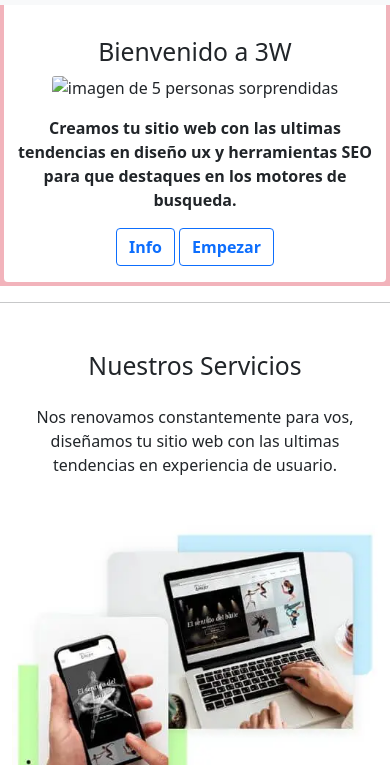
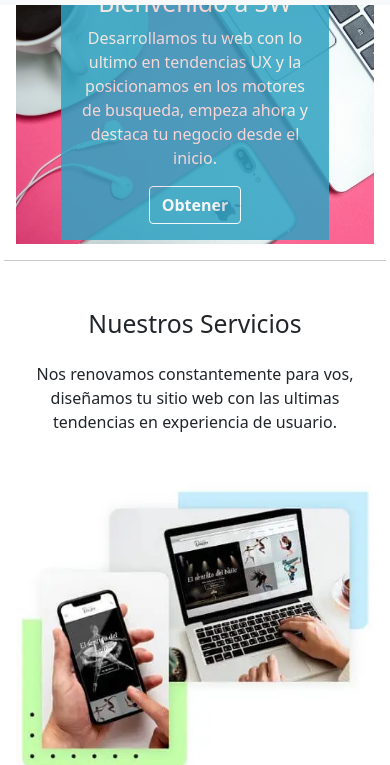
Before and after one commit to Daniela-Admi/3w, a website: page index.html in a window 390 px wide. Shown: the part 79-844 px from the top of the page. Drawn offline with nearby package versions, Linux system fonts and the light colour scheme; files that its build step writes are made by us from their sources.

Commit message:
adicionando cambios

```diff
--- a/index.html
+++ b/index.html
@@ -180,36 +180,29 @@
       </div>
     </div>
     <!--banner encabezado bienvenida en version mobile -->
-    <div class="container-fluid d-sm-none .d-md-block" id="mobile">
+    <div class="container-fluid d-sm-none .d-md-block">
       <div class="row justify-content-sm-center mt-5 p-1">
         <!-- card titulo y texto -->
         <div class="card text-center">
-          <div class="card-title mb-3 mt-5">
-            <h2>Bienvenido a 3W</h2>
+          <div class="card-title mb-3 mt-3">
             <img
-              src="imagen/banner-movil.jpeg"
-              alt="imagen de 5 personas sorprendidas"
-              class="img-fluid card-img"
+              src="imagen/banner-mobile.webp"
+              class="d-block w-100"
+              alt="Encontra en nosotros un aliado digital que te ayudara a abrir las
+            puertas de tu negocio en Internet."
             />
+            <div class="carousel-caption" id="corousel-content">
+              <h2>Bienvenido a 3W</h2>
+              <p>
+                Desarrollamos tu web con lo ultimo en tendencias UX y la posicionamos en los motores de busqueda,
+                empeza ahora y destaca tu negocio desde el inicio.
+              </p>
+              <a href="presupuestar.html" class="btn btn-block btn-outline-light">
+                <strong>Obtener</strong></a
+              >
           </div>
-          <div class="card-text mb-3">
-            <p>
-              <strong>
-                Creamos tu sitio web con las ultimas tendencias en diseño ux y
-                herramientas SEO para que destaques en los motores de
-                busqueda.</strong
-              >
-            </p>
-            <a href="productosysoluciones.html" class="btn btn-outline-primary">
-              <strong>Info</strong></a
-            >
-            <a href="presupuestar.html" class="btn btn-outline-primary">
-              <strong>Empezar</strong></a
-            >
           </div>
         </div>
-      </div>
-    </div>
     <hr />
     <!--banner de servicios-->
     <div class="container">
```
Also changed, not shown: blog.html (+11 -18 lines), presupuestar.html (+8 -8 lines), productosysoluciones.html (+3 -3 lines), quienessomos.html (+1 -1 lines), imagen/banner-mobile.webp (added), imagen/diseño-con-orgullo.png (added).
